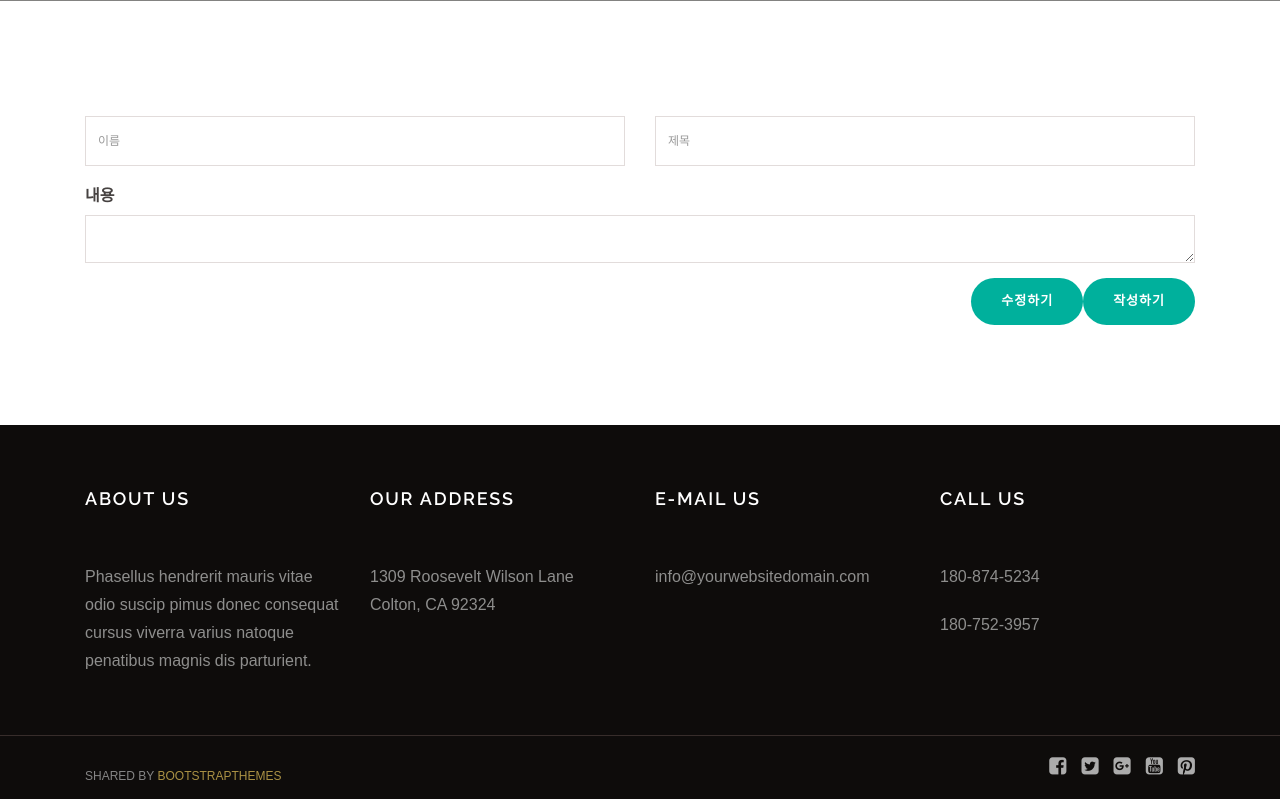
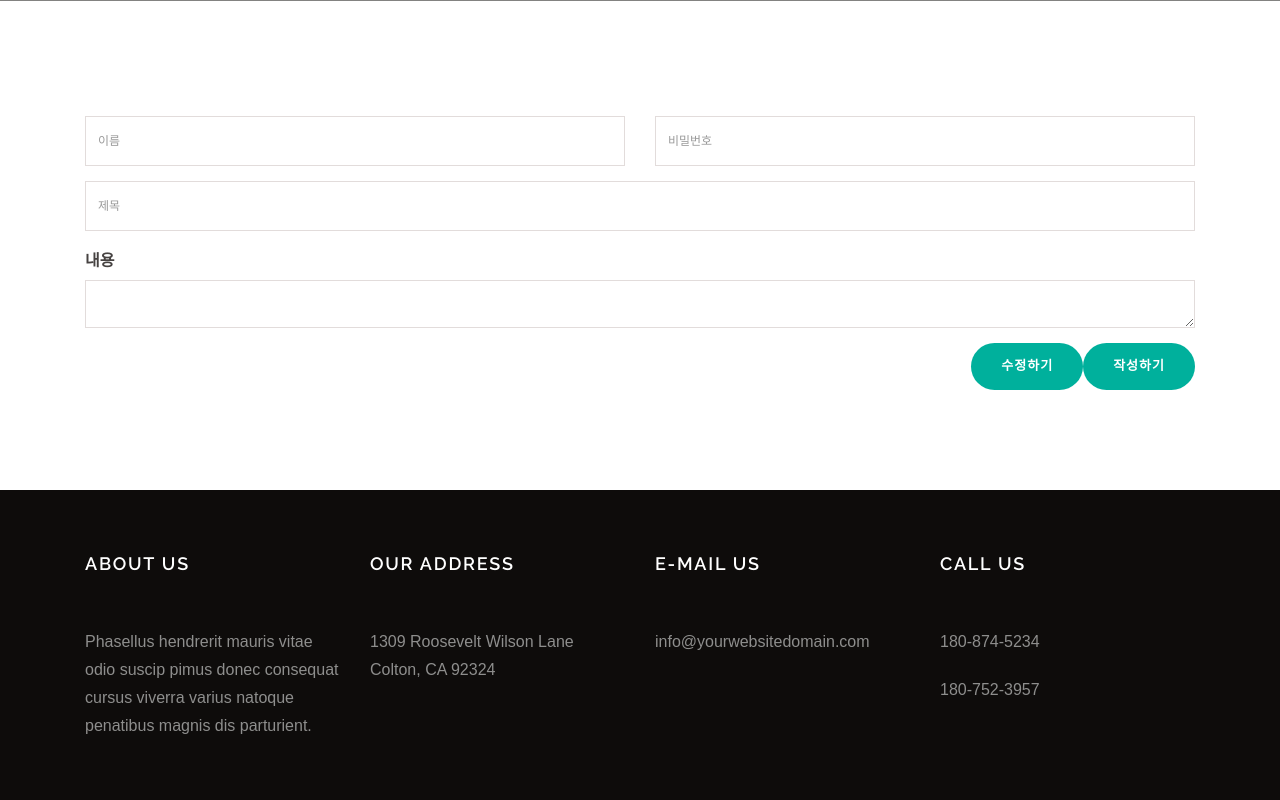
Before and after one commit to blue-min/FinalProject, a Django app: page /write/ in a window 1280 px wide. Shown: the part 351-1151 px from the top of the page. Run offline with Django 4.2, Linux system fonts and the light colour scheme; some libraries are stand-ins or nearby versions.

Commit message:
강미리 5번...

```diff
--- a/FACI_Django/templates/archone/write.html
+++ b/FACI_Django/templates/archone/write.html
@@ -112,7 +112,13 @@
                     </div>
                     <div class="col-md-6">
                         <div class="form-group">
-                            <input type="email" class="form-control" name="title" autocomplete="off" id="title"
+                            <input type="password" class="form-control" name="password" autocomplete="off" id="password"
+                                   placeholder="비밀번호">
+                        </div>
+                    </div>
+                    <div class="col-md-12">
+                        <div class="form-group">
+                            <input type="text" class="form-control" name="title" autocomplete="off" id="title"
                                    placeholder="제목">
                         </div>
                     </div>
```
